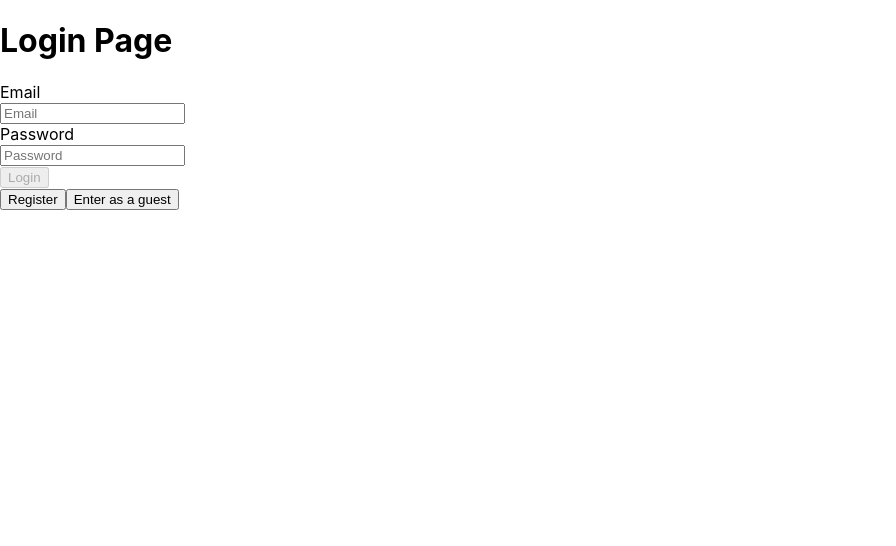
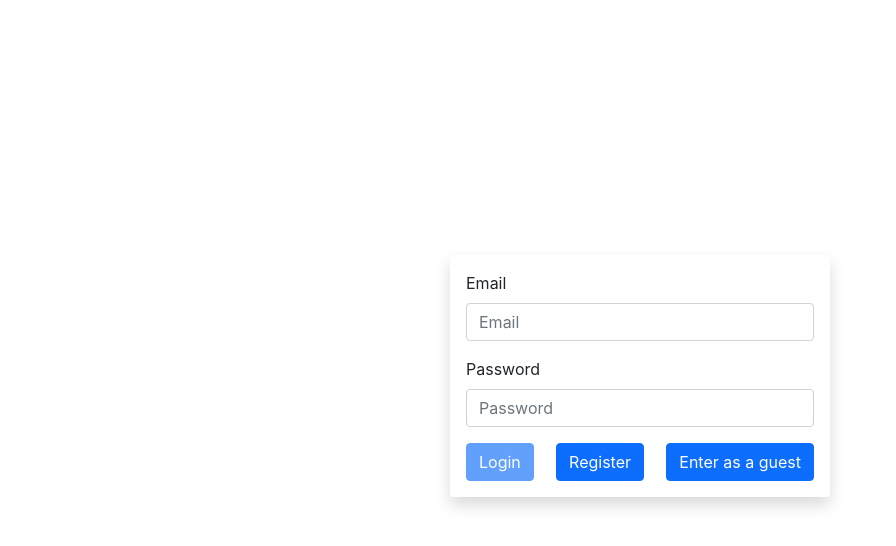
Before and after one commit to Ronan-Fernandes/the_wall_app_frontend, a React (Create React App) app: page / in a window 1280 px wide. Shown: the top 546 px of the page, without its empty margins (0-896 px from the left). Built offline with nearby package versions, Linux system fonts and the light colour scheme; no server answers.

Commit message:
login css

```diff
--- a/public/index.html
+++ b/public/index.html
@@ -24,7 +24,8 @@
       work correctly both with client-side routing and a non-root public URL.
       Learn how to configure a non-root public URL by running `npm run build`.
     -->
-    <title>React App</title>
+    <title>The Wall App</title>
+    <link href="https://cdn.jsdelivr.net/npm/bootstrap@5.0.2/dist/css/bootstrap.min.css" rel="stylesheet" integrity="sha384-EVSTQN3/azprG1Anm3QDgpJLIm9Nao0Yz1ztcQTwFspd3yD65VohhpuuCOmLASjC" crossorigin="anonymous">
   </head>
   <body>
     <noscript>You need to enable JavaScript to run this app.</noscript>
@@ -39,5 +40,6 @@
       To begin the development, run `npm start` or `yarn start`.
       To create a production bundle, use `npm run build` or `yarn build`.
     -->
+    <script src="https://cdn.jsdelivr.net/npm/bootstrap@5.0.2/dist/js/bootstrap.bundle.min.js" integrity="sha384-MrcW6ZMFYlzcLA8Nl+NtUVF0sA7MsXsP1UyJoMp4YLEuNSfAP+JcXn/tWtIaxVXM" crossorigin="anonymous"></script>
   </body>
 </html>
--- /dev/null
+++ b/src/pages/Login.css
@@ -0,0 +1,8 @@
+.my-container {
+  width: 100vw;
+  height: 100vh;
+  display: flex;
+  flex-direction: row;
+  justify-content: center;
+  align-items: center;
+}
--- a/src/pages/Login.jsx
+++ b/src/pages/Login.jsx
@@ -1,6 +1,7 @@
 import React, { useEffect, useState } from "react";
 import { useHistory } from "react-router-dom";
 import api from "../services/api";
+import "./Login.css";
 
 function Login() {
   const [email, setEmail] = useState("");
@@ -11,17 +12,17 @@ function Login() {
 
   const history = useHistory();
 
-  function redirect (pathname, state) {
+  function redirect(pathname, state) {
     history.push({ pathname, state });
   }
 
-  function validateForm () {
+  function validateForm() {
     // eslint-disable-next-line no-useless-escape
     const regex = /^(([^<>()\[\]\\.,;:\s@"]+(\.[^<>()\[\]\\.,;:\s@"]+)*)|(".+"))@((\[[0-9]{1,3}\.[0-9]{1,3}\.[0-9]{1,3}\.[0-9]{1,3}\])|(([a-zA-Z\-0-9]+\.)+[a-zA-Z]{2,}))$/;
     return !(regex.test(String(email).toLowerCase()) && password.length >= 6);
   }
 
-  async function handleSubmit (event) {
+  async function handleSubmit(event) {
     event.preventDefault();
     const response = await api.login(email, password);
 
@@ -45,44 +46,57 @@ function Login() {
 
   useEffect(() => {
     if (userInfo.authenticated) {
-      localStorage.setItem("user",  JSON.stringify({ ...userInfo.user }));
+      localStorage.setItem("user", JSON.stringify({ ...userInfo.user }));
       redirect("/wall", { ...userInfo });
     }
   }, [userInfo]);
 
   return (
-    <div>
-      <h1>Login Page</h1>
+    <div className="my-container">
+      <div className="container">
+        <div className="row">
+        <div className="col"></div>
+          <form className="col-sm-4 align-self-center shadow p-3 mb-5 bg-body rounded" onSubmit={handleSubmit}>
             {error}
-      <form onSubmit={handleSubmit}>
-        <label htmlFor="email">Email</label>
-        <br />
+            <div className="mb-3">
+              <label htmlFor="email" className="form-label">
+                Email
+              </label>
               <input
                 id="email"
+                className="form-control"
                 onChange={(event) => setEmail(event.target.value)}
                 type="email"
                 placeholder="Email"
               />
-        <br />
-        <label htmlFor="password">Password</label>
-        <br />
+            </div>
+            <div className="mb-3">
+              <label className="form-label" htmlFor="password">
+                Password
+              </label>
               <input
                 id="password"
+                className="form-control"
                 onChange={(event) => setPassword(event.target.value)}
                 type="password"
                 placeholder="Password"
               />
-        <br />
-        <button disabled={disableButton} type="submit">
+            </div>
+            <div className="d-flex justify-content-between ">
+              <button className="btn btn-primary" disabled={disableButton} type="submit">
                 Login
               </button>
-      </form>
-      <button type="button" onClick={() => redirect("/register")}>
+              <button className="btn btn-primary" type="button" onClick={() => redirect("/register")}>
                 Register
               </button>
-      <button type="button" onClick={() => redirect("/wall", { ...userInfo })}>
+              <button className="btn btn-primary"  type="button" onClick={() => redirect("/wall", { ...userInfo })}>
                 Enter as a guest
               </button>
+            </div>
+          </form>
+          <div className="col"></div>
+        </div>
+      </div>
     </div>
   );
 }
```
Lines whose indentation alone changed are shown as unchanged.
